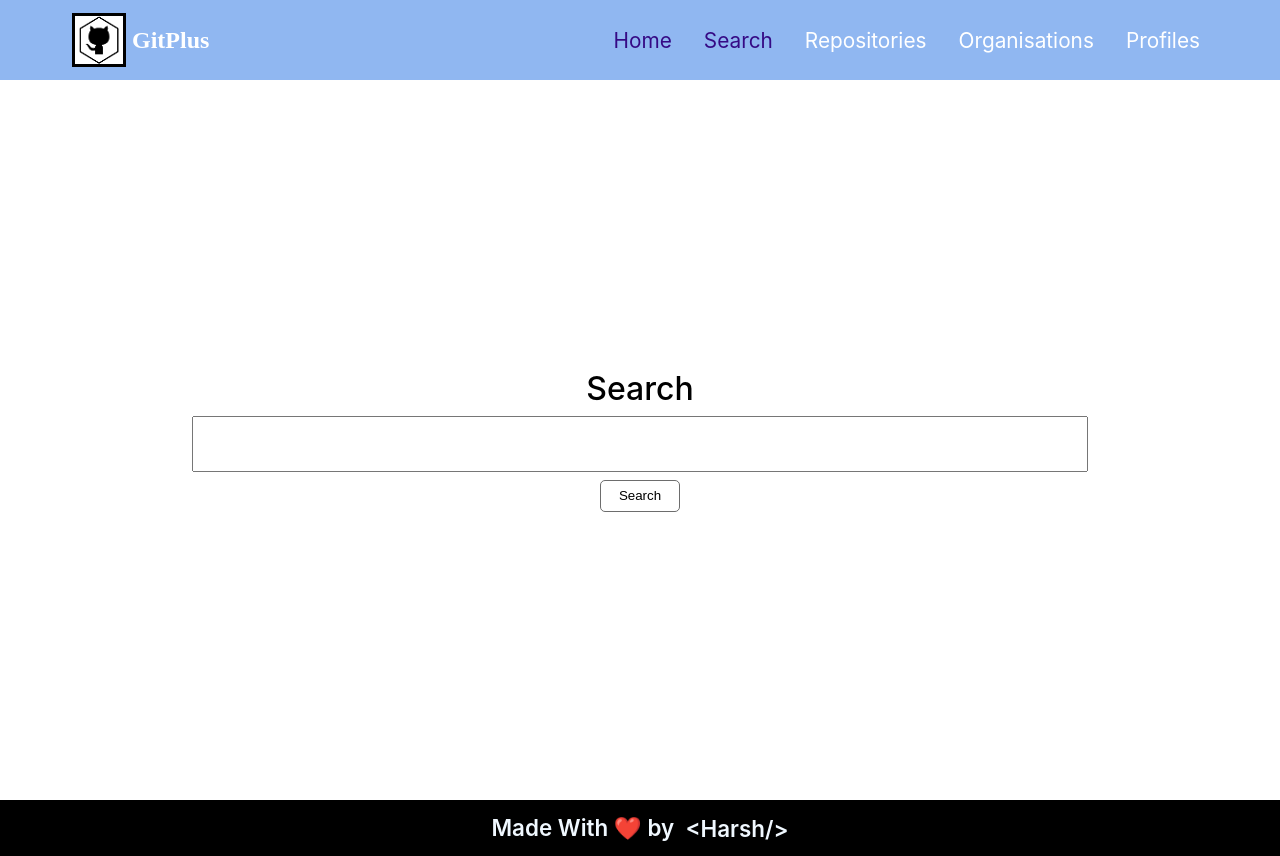
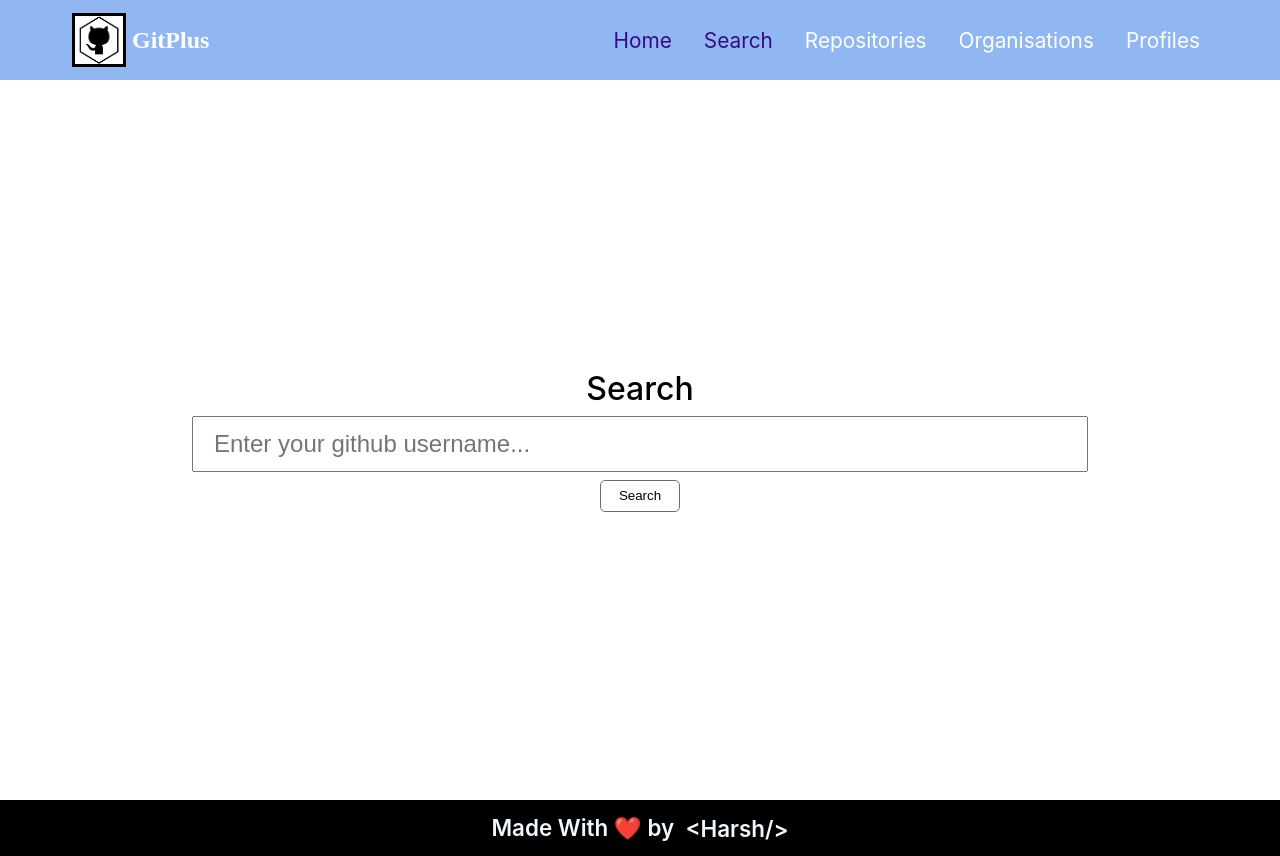
Before and after one commit to harshdigwani/GITPLUS, a React (Create React App) app: page /search in a window 1280 px wide. Built offline with nearby package versions, Linux system fonts and the light colour scheme.

Commit message:
Search placeholder

```diff
--- a/src/components/Search/Search.js
+++ b/src/components/Search/Search.js
@@ -51,7 +51,7 @@ class Search extends Component {
                     {this.state.loading ? <Spinner /> : null}
                     <form>
                         <label> Search </label>
-                        <input type="text"
+                        <input type="text" placeholder="Enter your github username..."
                             onChange={this.handleChange("username")}
                         />
                         <Link to={`search/${this.state.username}`}>
```
